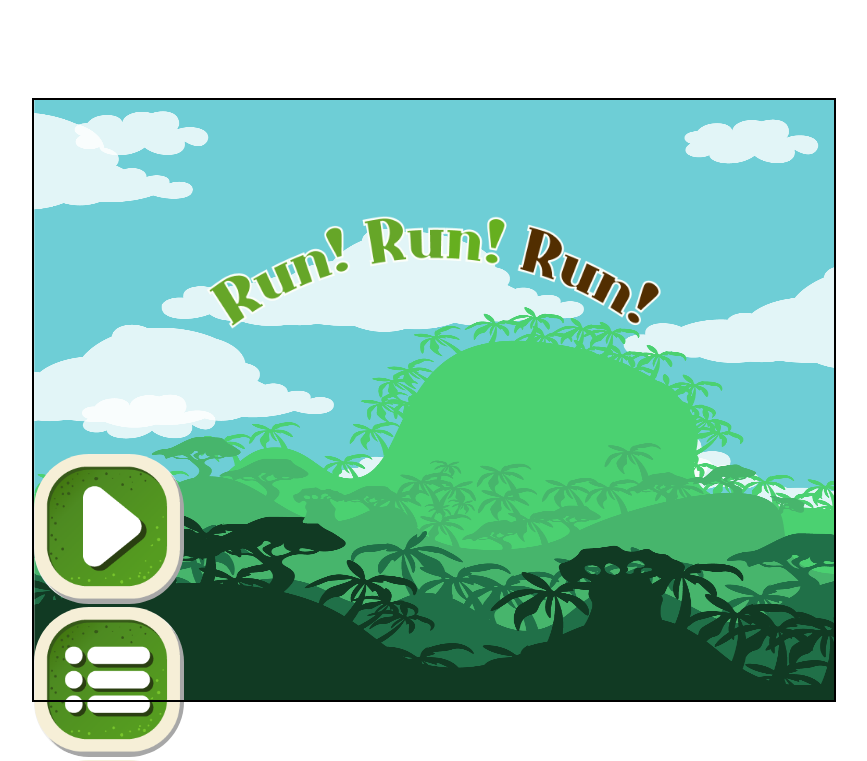
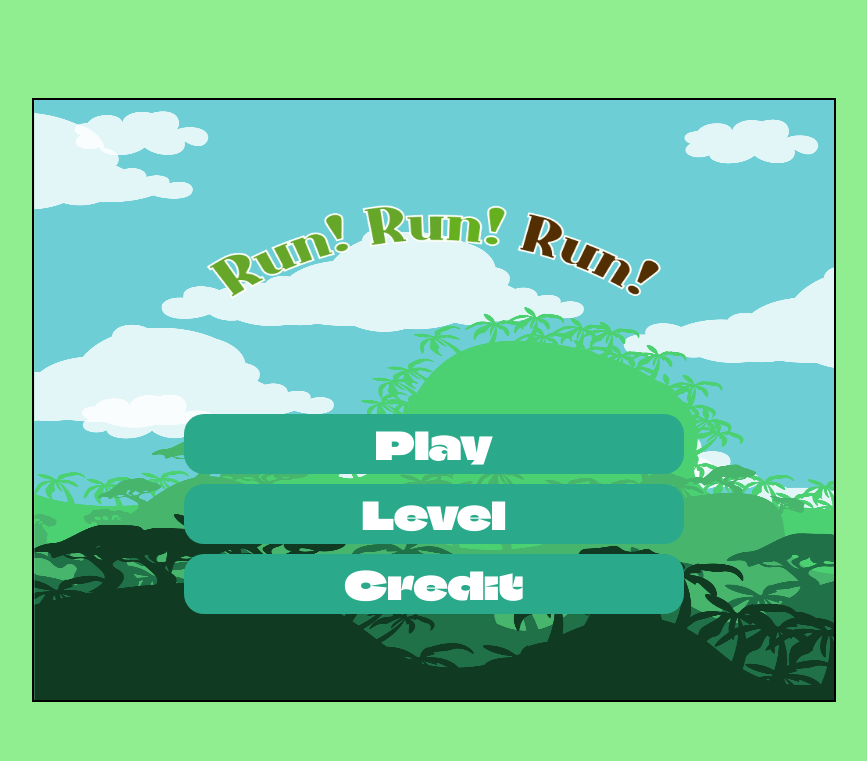
Before and after one commit to Slawek00/Run_Game, a plain HTML site: page index.html in a window 1280 px wide. Shown: the top 761 px of the page, without its empty margins (206-1073 px from the left). Drawn offline with Linux system fonts and the light colour scheme.

Commit message:
Add function to button and programming menu

```diff
--- a/index.html
+++ b/index.html
@@ -10,16 +10,53 @@
 </head>
 <body>
     <div id="menu">
-
         <img src="assets/GUI/title.png">
-        <button id="playButton"></button><br>
-        <button id="levelButton"></button><br>
-        <button id="creditButton"></button><br>
-        <button id="soundButton"></button>
+        <div class="container">
+            <button class="button" onclick="play()">Play</button><br>
+            <button class="button" onclick="level()">Level</button><br>
+            <button class="button" onclick="credits()">Credit</button><br>
+        </div>
+    </div>
+    <div id="selectLevel">
+        <button class="backButton" onclick="backSL()">Back</button>
+    </div>
+    <div id="credits">
+        <h1>Author: Sławomir Jałojda</h1>
+        <h2>Assets: <br>
+            <a href="https://itch.io/game-assets/free/tag-jungle">itch.io</a><br>
+            <a href="https://www.gameart2d.com/freebies.html">gameart2d.com</a>
+        </h2>
+        <button class="backButton" onclick="backC()">Back</button>
     </div>
     <canvas id="canvasGame"></canvas>
     <script>
-
+        const canvas = document.querySelector("canvas")
+        const menu = document.getElementById("menu")
+        const selectLevel = document.getElementById("selectLevel")
+        const credit = document.getElementById("credits")
+        canvas.style.display = "none"
+        selectLevel.style.display = "none"
+        credit.style.display = "none"
+        function play(){
+            menu.style.display = "none"
+            canvas.style.display = "block"
+        }
+        function level(){
+            menu.style.display = "none"
+            selectLevel.style.display = "block"
+        }
+        function credits(){
+            menu.style.display = "none"
+            credit.style.display = "block"
+        }
+        function backSL(){
+            selectLevel.style.display = "none"
+            menu.style.display = "block"
+        }
+        function backC(){
+            credit.style.display = "none"
+            menu.style.display = "block"
+        }
     </script>
     <script type="module" src="main.js"></script>
 </body>
--- a/main.js
+++ b/main.js
@@ -1,6 +1,8 @@
 addEventListener('load', main)
 function main(){
 
+}
 
+function exit(){
 
 }
--- a/style.css
+++ b/style.css
@@ -1,4 +1,9 @@
-#menu{
+@font-face {
+    font-family: Climate;
+    src: url("fonts/ClimateCrisis-Regular-VariableFont_YEAR.ttf");
+}
+
+#menu, #credits, #selectLevel{
     width: 800px;
     height: 600px;
     position: absolute;
@@ -12,45 +17,44 @@
 
 #menu img{
     width: 500px;
-    height: 300px;
+    height: 250px;
     margin-top: 50px;
     margin-left: 150px;
 }
 
-#playButton{
-    background-image: url("assets/GUI/btn/play.png");
-    width: 150px;
-    height: 150px;
-    background-size: 150px 150px;
-    border-radius: 55px;
-    border: none;
+.button{
+    width: 500px;
+    height: 60px;
+    margin-left: 150px;
+    background-color: #2AAA8A;
+    border: black 2px;
+    color: white;
+    font-family: Climate;
+    font-size: 38px;
+    border-radius: 20px;
+    margin-top: 10px;
 }
 
-#levelButton{
-    background-image: url("assets/GUI/btn/menu.png");
-    width: 150px;
-    height: 150px;
-    background-size: 150px 150px;
-    border-radius: 55px;
-    border: none;
+.button:hover, .backButton:hover{
+    background-color:#000000;
+    cursor:pointer;
 }
 
-#soundButton{
-    background-image: url("assets/GUI/btn/music_off.png");
-    width: 150px;
-    height: 150px;
-    background-size: 150px 150px;
-    border-radius: 55px;
-    border: none;
+.backButton{
+    width: 250px;
+    height: 60px;
+    background-color: #2AAA8A;
+    border: black 2px;
+    color: white;
+    font-family: Climate;
+    font-size: 30px;
+    border-radius: 20px;
+    margin-top: 5px;
 }
 
-#creditButton{
-    background-image: url("assets/GUI/btn/about.png");
-    width: 150px;
-    height: 150px;
-    background-size: 150px 150px;
-    border-radius: 55px;
-    border: none;
+
+body{
+    background-color: #90EE90
 }
 
 canvas{
```
Also changed, not shown: fonts/ClimateCrisis-Regular-VariableFont_YEAR.ttf (added).
